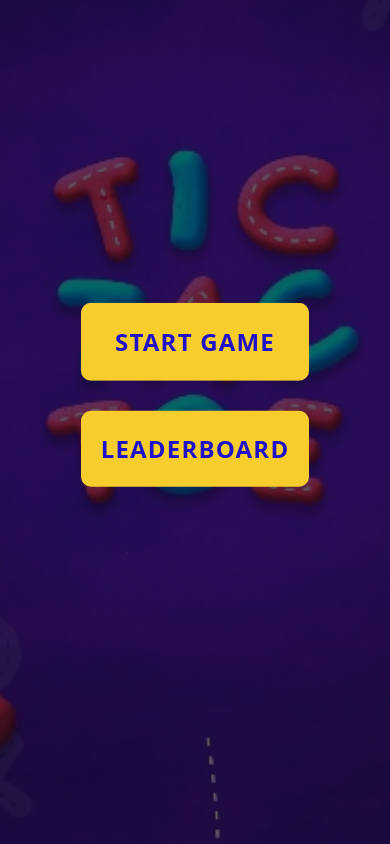
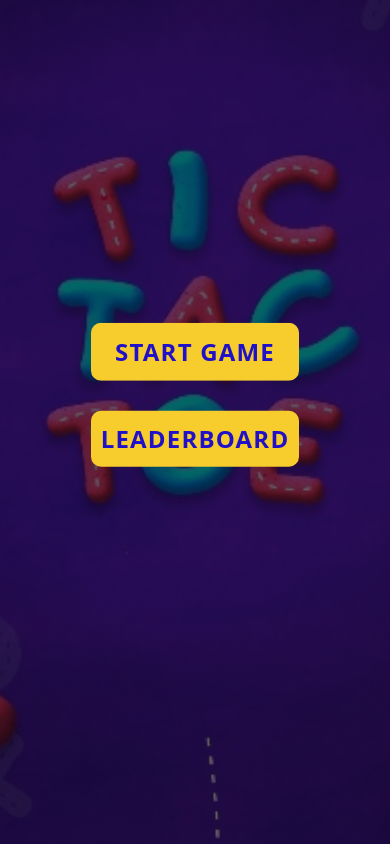
Before and after one commit to sandeep-07/tic-tac-toe, a React (Create React App) app: page / in a window 390 px wide. Built offline with nearby package versions, Linux system fonts and the light colour scheme.

Commit message:
fixed ui

```diff
--- a/src/App.css
+++ b/src/App.css
@@ -43,12 +43,12 @@
     justify-content: space-around;
     flex-direction: column;
   }
+  .btn-start{
+    padding: 10px !important;
+    font-size: 10px !important;
+  }
   .gameComponent{
-    margin-top: 25px;
-  }
-  .btn-start{
-    padding: 12px !important;
-    font-size: 10px !important;
+    transform: translateY(-40%) !important;
   }
 }
 @media only screen and (max-width:600px){
@@ -106,10 +106,11 @@ img{
   font-weight: 800 !important;
   text-transform: uppercase !important;
   letter-spacing: 1.2px !important;
-  font-size: 2rem !important;
-  padding: 20px !important;
+  padding: 20px;
   border-radius: 10px !important;
   border: none;
+  margin-top: 30px;
+  font-size: 1.5rem !important;
 }
 
 .demo{
@@ -153,10 +154,7 @@ input:focus{
   position: relative;
   padding-top:30px;
 }
-.btn-start{
-  margin-top: 30px;
-  font-size: 1.5rem !important;
-}
+
 
 .testPad{
   padding: 20px !important;
--- a/src/GameScreen.tsx
+++ b/src/GameScreen.tsx
@@ -3,7 +3,6 @@ import Cross from './assets/Cross.png'
 import Circle from './assets/Circle.png'
 import logo from './assets/logo.png'
 import { toast } from 'react-toastify';
-import Leaderboard from './Leaderboard';
 
 const boardArray=new Array(9).fill("empty")
 
@@ -41,7 +40,7 @@ function Game({player1,player2,setPlayer1,setPlayer2,setLevel}:PropTypes) {
 
       }
     }
-  }, [winMessage])
+  }, [winMessage,player1,player2])
 
   function reloadGame(){
     setCurrentCharacter(0)
@@ -63,7 +62,7 @@ function Game({player1,player2,setPlayer1,setPlayer2,setLevel}:PropTypes) {
       setCurrentCharacter(1-currentCharacter)
       toast(`${winMessage}`)
     }
-  }, [winMessage])
+  }, [winMessage,currentCharacter])
 
   function checkWinner(){
 
@@ -138,8 +137,8 @@ function Game({player1,player2,setPlayer1,setPlayer2,setLevel}:PropTypes) {
         winMessage.length>0 &&
         (
           <div className='game-buttons'>
-            <button onClick={rematchGame} className='btn btn-start'>Rematch</button>
-            <button onClick={reloadGame} className='btn btn-start'>Reload</button>
+            <button onClick={rematchGame} className=' btn-start'>Rematch</button>
+            <button onClick={reloadGame} className=' btn-start'>Reload</button>
           </div>
         )
       }
```
